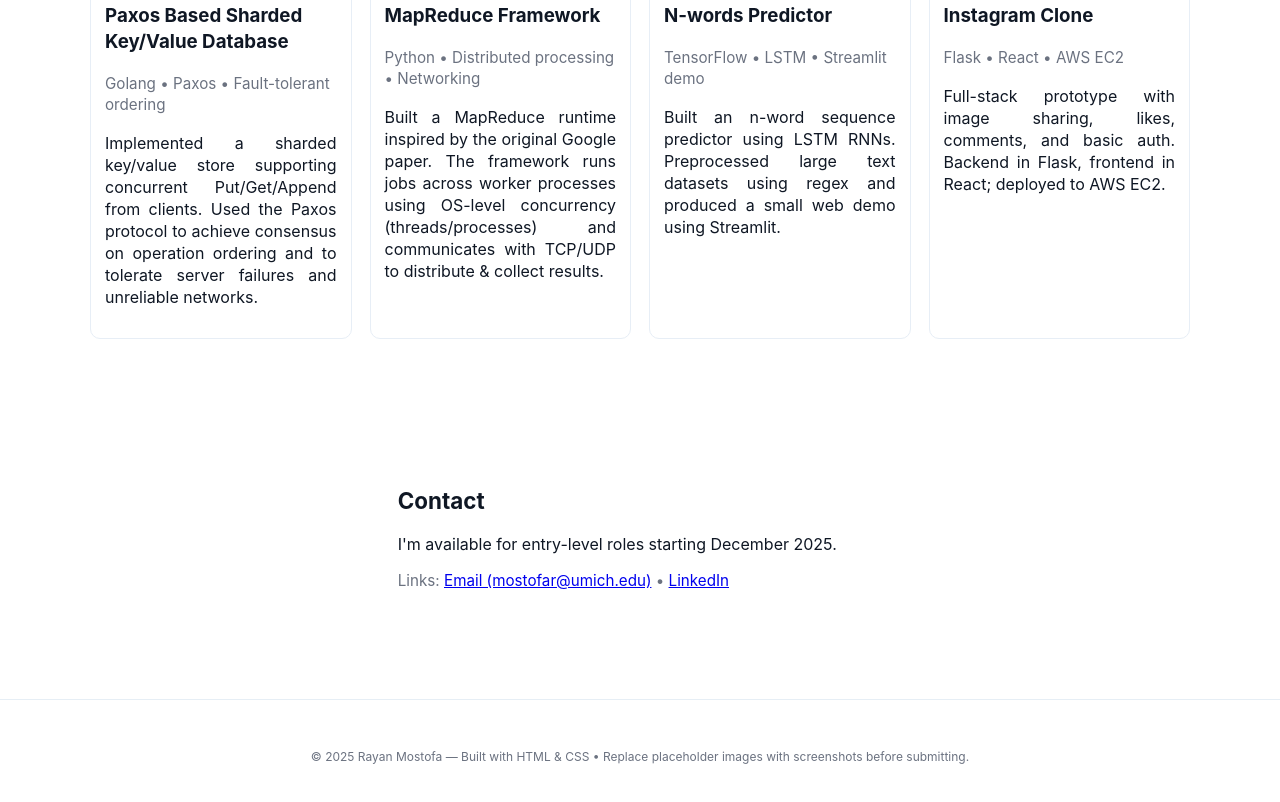
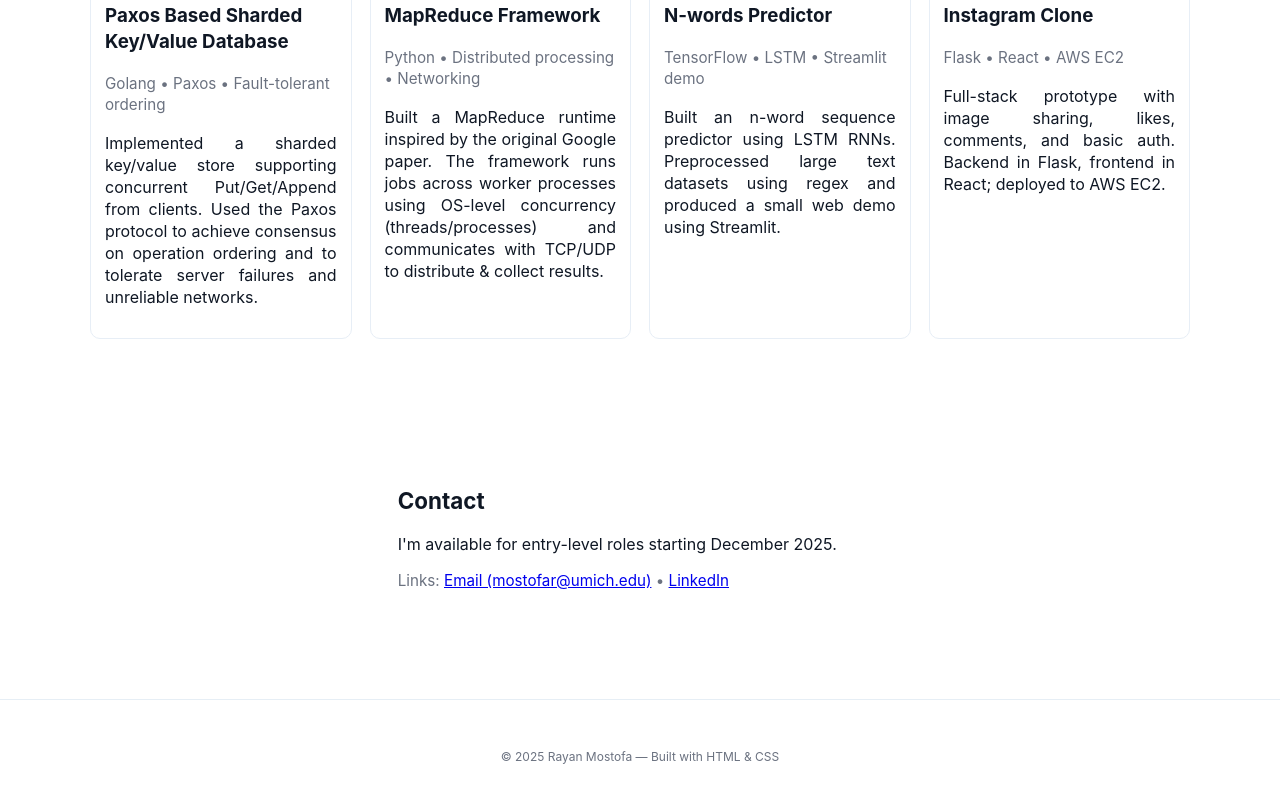
Before and after one commit to RaYaNmOsToFa/onyx.github.io, a plain HTML site: page index.html in a window 1280 px wide. Shown: the part 3211-4013 px from the top of the page. Drawn offline with Linux system fonts and the light colour scheme.

Commit message:
Update footer and remove placeholder text
Removed placeholder text and updated footer content.

```diff
--- a/index.html
+++ b/index.html
@@ -261,7 +261,7 @@
 
   <footer class="site-footer">
     <div class="container">
-      <small>© 2025 Rayan Mostofa — Built with HTML & CSS • Replace placeholder images with screenshots before submitting.</small>
+      <small>© 2025 Rayan Mostofa — Built with HTML & CSS </small>
     </div>
   </footer>
 
@@ -282,7 +282,6 @@
           <li>Tested with simulated network partitions and node restarts; measured latency and throughput under failure scenarios.</li>
           <li>Key files: proposer.go, acceptor.go, kvstore.go, client.go</li>
         </ul>
-        <p class="muted">Replace this section with real performance charts and a link to the GitHub repo / design doc.</p>
       </div>
     </div>
   </div>
```
